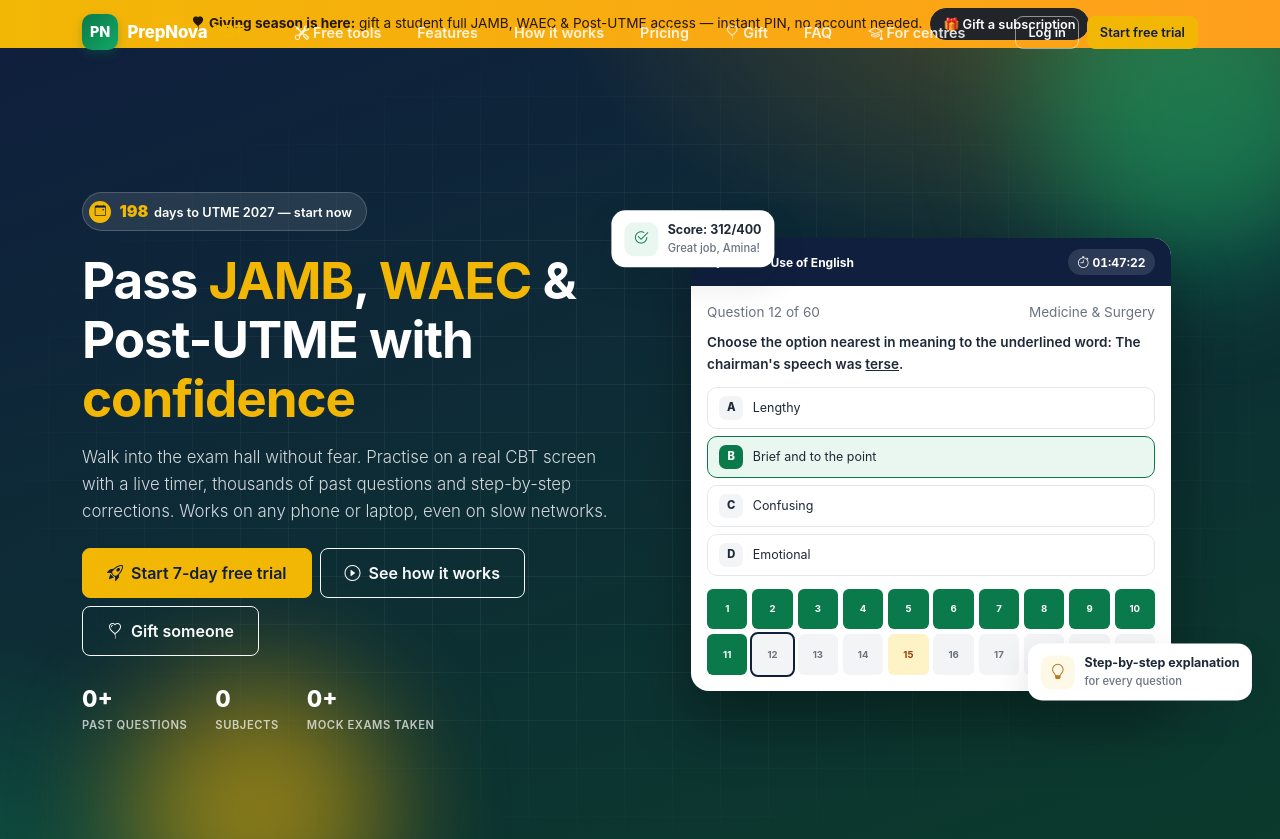
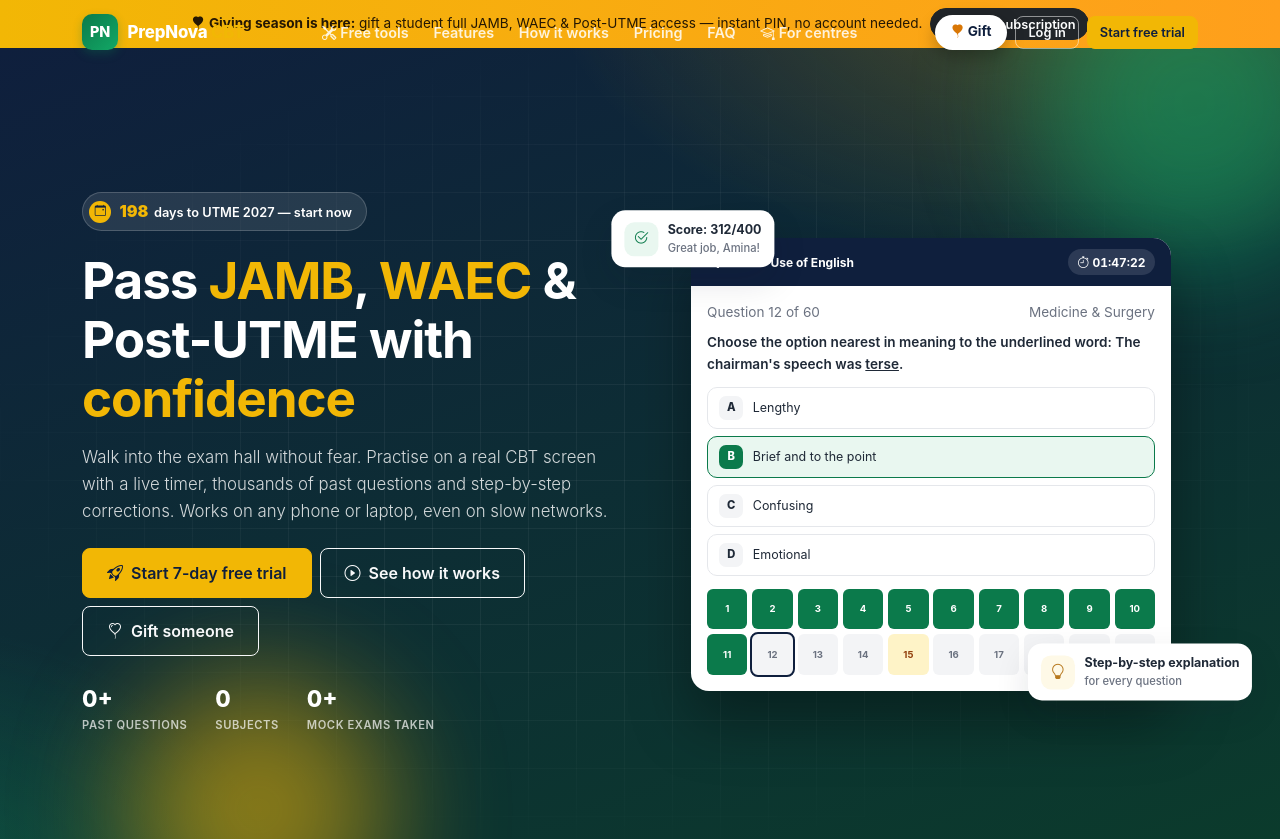
Before and after one commit to Aduagba90/cbt_app, a Flask app: page / in a window 1280 px wide. Shown: the top 839 px of the page. Run offline with Flask 3, Linux system fonts and the light colour scheme; data that the repository does not hold is empty; parts of the project's set-up code (start-up, migrations or seed data) failed here and were passed over; some libraries are stand-ins or nearby versions.

Commit message:
Landing nav fixed + gift pricing clarity: gift link moved from the mid-nav (it caused a two-row wrap - brand+links+CTAs were 7px wider than the container) to a white pill button in the CTA cluster beside Start free trial; nav now never wraps (nowrap + tighter link padding, How it works/FAQ hidden below xl since both exist as hero button/footer links); landing teaser clarified to 'From N1,000 for 30 days' after the 180-day PIN-validity was misread as access length; 'Most gifted' gold tag on the Quarterly plan card; CSS v=20; suite 47 checks, battery 560 green

```diff
--- a/static/css/prepnova.css
+++ b/static/css/prepnova.css
@@ -996,3 +996,17 @@ a.pn-topic.weak i { font-size: .9rem; }
   box-shadow: 0 10px 26px rgba(242, 183, 5, .45); animation: pn-gift-float 2.6s ease-in-out infinite; }
 @keyframes pn-gift-float { 0%, 100% { transform: translateY(0); } 50% { transform: translateY(-7px); } }
 @media (prefers-reduced-motion: reduce) { .pn-gift-cta-badge { animation: none; } }
+
+/* ---------- Gift: nav CTA pill + plan tag ---------- */
+.pn-nav-gift { display: inline-flex; align-items: center; padding: .42rem 1rem; border-radius: 999px;
+  background: #fff; color: #0f1f3d; font-weight: 700; font-size: .85rem; text-decoration: none;
+  box-shadow: 0 6px 18px rgba(0, 0, 0, .28); transition: transform .15s ease, box-shadow .15s ease; }
+.pn-nav-gift i { color: #d97706; }
+.pn-nav-gift:hover { transform: translateY(-1px); box-shadow: 0 10px 24px rgba(0, 0, 0, .34); color: #0f1f3d; }
+.pn-gift-tag { display: inline-block; font-size: .62rem; font-weight: 800; letter-spacing: .06em;
+  text-transform: uppercase; color: #241703; background: linear-gradient(135deg, #ffd166, #f2b705);
+  border-radius: 999px; padding: .12rem .45rem; vertical-align: middle; margin-left: .15rem; }
+
+/* Landing nav: never wrap (fixes two-row nav), tighter links to fit the CTA cluster */
+.pn-landing-nav .nav { flex-wrap: nowrap; }
+.pn-landing-nav .nav-link { padding: .5rem .65rem; white-space: nowrap; }
--- a/templates/_landing_nav.html
+++ b/templates/_landing_nav.html
@@ -8,16 +8,16 @@
         <ul class="nav d-none d-lg-flex align-items-center gap-1">
             <li class="nav-item"><a class="nav-link" href="{{ '#tools' if on_landing else url_for('tools.combination_checker') }}"><i class="bi bi-tools me-1"></i>Free tools</a></li>
             <li class="nav-item"><a class="nav-link" href="{{ '#features' if on_landing else '/#features' }}">Features</a></li>
-            <li class="nav-item"><a class="nav-link" href="{{ '#how' if on_landing else '/#how' }}">How it works</a></li>
+            <li class="nav-item d-none d-xl-block"><a class="nav-link" href="{{ '#how' if on_landing else '/#how' }}">How it works</a></li>
             <li class="nav-item"><a class="nav-link" href="{{ '#pricing' if on_landing else '/#pricing' }}">Pricing</a></li>
-            <li class="nav-item"><a class="nav-link" href="{{ url_for('gift_page') }}"><i class="bi bi-balloon-heart me-1"></i>Gift</a></li>
-            <li class="nav-item"><a class="nav-link" href="{{ '#faq' if on_landing else '/#faq' }}">FAQ</a></li>
+            <li class="nav-item d-none d-xl-block"><a class="nav-link" href="{{ '#faq' if on_landing else '/#faq' }}">FAQ</a></li>
             <li class="nav-item"><a class="nav-link" href="{{ url_for('centre.schools') }}"><i class="bi bi-mortarboard me-1"></i>For centres</a></li>
         </ul>
         <div class="d-flex align-items-center gap-2">
             {% if session.get('user') %}
             <a href="{{ url_for('dashboard') }}" class="btn btn-accent btn-sm"><i class="bi bi-grid-1x2 me-1"></i> Go to dashboard</a>
             {% else %}
+            <a href="{{ url_for('gift_page') }}" class="pn-nav-gift d-none d-md-inline-flex" title="Buy full access for a student — no account needed"><i class="bi bi-balloon-heart-fill"></i>&nbsp;Gift</a>
             <a href="{{ url_for('login') }}" class="btn btn-outline-light btn-sm">Log in</a>
             <a href="{{ url_for('register') }}" class="btn btn-accent btn-sm">Start free trial</a>
             {% endif %}
--- a/templates/base.html
+++ b/templates/base.html
@@ -10,7 +10,7 @@
     <link rel="icon" href="{{ url_for('static', filename='img/favicon.svg') }}" type="image/svg+xml">
     <link rel="stylesheet" href="{{ url_for('static', filename='vendor/bootstrap/bootstrap.min.css') }}">
     <link rel="stylesheet" href="{{ url_for('static', filename='vendor/bootstrap-icons/bootstrap-icons.min.css') }}">
-    <link rel="stylesheet" href="{{ url_for('static', filename='css/prepnova.css') }}?v=19">
+    <link rel="stylesheet" href="{{ url_for('static', filename='css/prepnova.css') }}?v=20">
     {% block head %}{% endblock %}
 </head>
 <body class="{% block body_class %}{% endblock %}">
--- a/templates/gift.html
+++ b/templates/gift.html
@@ -23,7 +23,7 @@
                         <div class="d-flex align-items-start gap-2">
                             <input type="radio" name="plan_id" value="{{ p['id'] }}" class="mt-1" {% if loop.index == 2 %}checked{% endif %}>
                             <div>
-                                <div class="fw-semibold">{{ p['plan_name'] }}</div>
+                                <div class="fw-semibold">{{ p['plan_name'] }}{% if loop.index == 2 %} <span class="pn-gift-tag">Most gifted</span>{% endif %}</div>
                                 <div class="text-primary fw-bold">{{ p['price']|naira }}</div>
                                 <div class="small text-muted">{{ p['duration_days'] }} days of full access</div>
                             </div>
--- a/templates/index.html
+++ b/templates/index.html
@@ -323,7 +323,7 @@
             <p>Know a JAMB, WAEC or Post-UTME candidate? Pay for their full PrepNova access in under a minute — they receive a PIN on WhatsApp and unlock every mock exam instantly. You don't need an account to buy.</p>
             <div class="d-flex flex-wrap justify-content-center align-items-center gap-3">
                 <a href="{{ url_for('gift_page') }}" class="btn btn-accent btn-lg"><i class="bi bi-balloon-heart me-1"></i> Gift a subscription</a>
-                {% if plans %}<span class="small" style="opacity:.85">From {{ plans[0]['price']|naira }} · instant delivery · PIN valid 180 days</span>{% endif %}
+                {% if plans %}<span class="small" style="opacity:.85">From {{ plans[0]['price']|naira }} for {{ plans[0]['duration_days'] }} days · instant WhatsApp delivery</span>{% endif %}
             </div>
         </div>
     </div>
```
Also changed, not shown: HANDOFF.md (+7 -2 lines).
